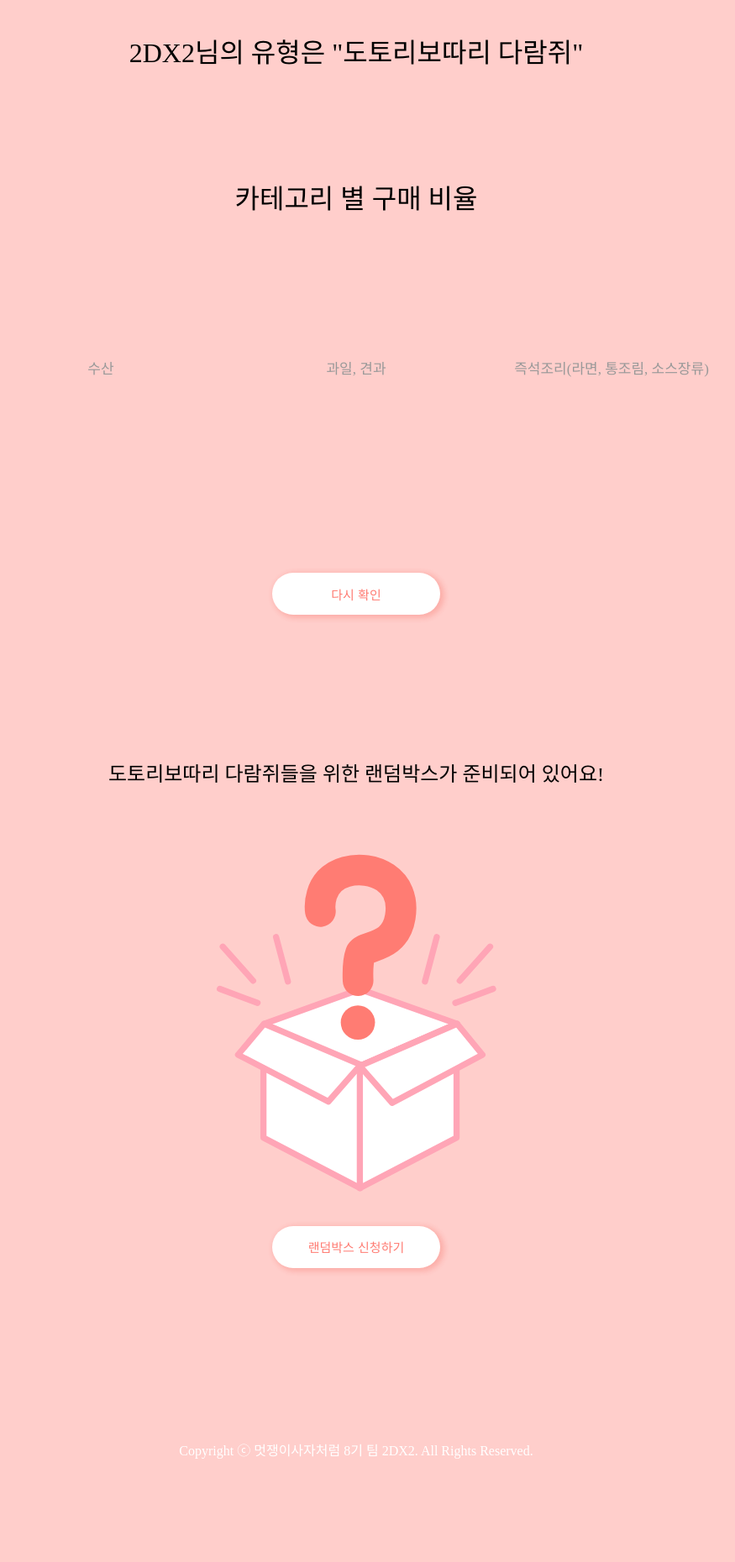
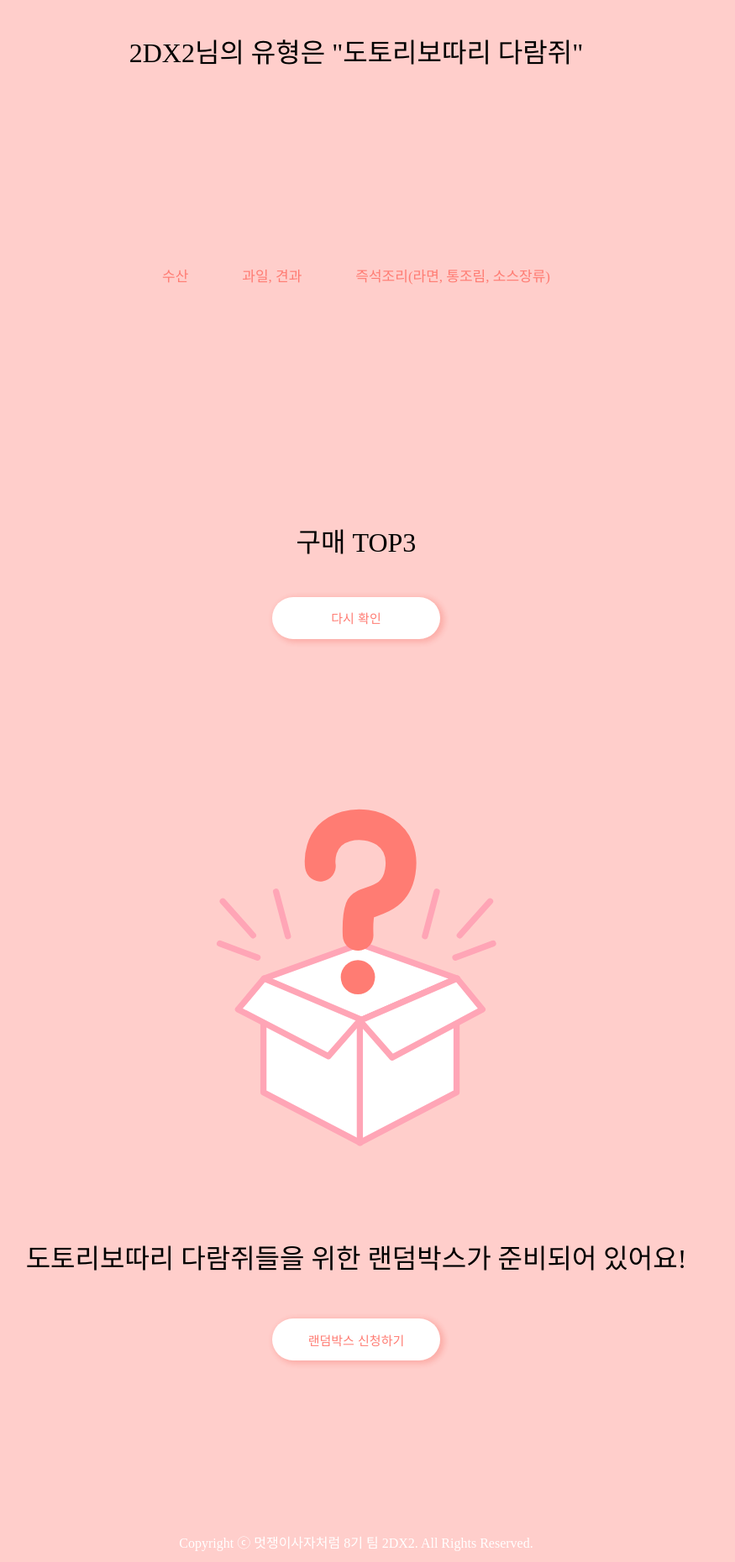
Before and after one commit to Kim-jisoo11/FinalCheckOn, a Django app: page /mypage/ in a window 1280 px wide. Shown: the part 655-2515 px from the top of the page at 84% size, without its empty margins (216-1091 px from the left). Before the commit the page ends 2392 px from the top, so only its background shows below. Run offline with Django 3.2, Linux system fonts and the light colour scheme; a user stored in the database is signed in; data comes from the database, SQL or seed files in the repository; some libraries are stand-ins or nearby versions; some web fonts are replaced.

Commit message:
디자인 최종 수정

```diff
--- a/checkonproject/shop/static/css/mypage.css
+++ b/checkonproject/shop/static/css/mypage.css
@@ -7,7 +7,7 @@ p{
 .title {
     font-size: 2rem;
     text-align: center;
-    margin: 0px 0px 10% 0px;
+    margin: 0px 0px 15% 0px;
 }
 
 .imgbox {
@@ -25,7 +25,7 @@ p{
 }
 
 .sub{
-    font-size: 1.5rem
+    font-size: 2rem
 }
 
 .preserve-3d {
@@ -77,8 +77,8 @@ p{
 .mybtn {
     color: rgb(255, 124, 115);
     background-color: #ffffff;
-    /* border: rgb(218, 41, 28) solid 1px; */
     padding: 10px;
+    margin-top: 1.5%;
     transition: all 0.1s ease;
     -webkit-transition: all 0.1s ease;
     -moz-transition: all 0.1s ease;
@@ -119,25 +119,30 @@ p{
     }
 }
 
+.subtitle {
+    font-size: 2rem;
+    text-align: center;
+    margin: 0px 0px 2% 0px;
+}
 
 .graph {
     text-align: center;
+    margin-bottom: 2%;
 }
 
 #circleBar {
-    margin-top: 10px;
-    /* margin-left: 5rem; */
+    margin: 10px 30px;
     text-align: center;
     display: inline-block;
 }
 
 
 #circleBar .round {
-    min-height: 255px;
+    min-height: 250px;
     margin-top: 30px;
     position: relative;
     margin-bottom: 20px;
-    width: 300px;
+    max-width: 400px;
 }
 
 #circleBar .round strong {
@@ -147,13 +152,13 @@ p{
     margin-top: -50px;
     transform: translate(-50%);
     font-size: 40px;
-    color: palevioletred;
+    color:rgb(255, 124, 115);
     font-weight: 100;
 }
 
 #circleBar span {
     display: block;
-    color: #999;
+    color: rgb(255, 124, 115);
     font-size: 17px;
     margin-top: 10px;
 }
@@ -167,12 +172,3 @@ p{
 section button:hover {
     background-color: #ff5c5c;
 }
-
-/* h5 {
-    font-family: 'S-CoreDream-5Medium';
-    color: rgb(255, 124, 115);
-    text-align: center;
-    margin: 5% 0 2% 0;
-    font-size: 3.5rem;
-}
-  */
--- a/checkonproject/shop/templates/mypage.html
+++ b/checkonproject/shop/templates/mypage.html
@@ -38,13 +38,10 @@
 
 <p class="title">{{user.username}}님의 유형은 "{{ title }}"</p>
 
-
-<p class="title">카테고리 별 구매 비율</p>
-
 <section class="graph">
     {% for key, value in print_category.items %}
     <section id="circleBar">
-            <div class="round" data-value="{{ value }}" data-size="200" data-thickness="12">
+            <div class="round" data-value="{{ value }}" data-size="250" data-thickness="18">
                 <strong></strong>
                 <span>
                     {{ key }}
@@ -53,6 +50,8 @@
     </section>
     {% endfor %}
 </section>
+
+<p class="subtitle">구매 TOP3</p>
 
 <button class="button_base mybtn" onClick="Circlle('.round');">다시 확인</button>
 
@@ -63,7 +62,7 @@
     function Circlle(el) {
         $(el).circleProgress({
             fill: {
-                color: '#ff5c5c'
+                color: 'rgb(255,255,255)'
             }
         }).on('circle-animation-progress', function (event, progress, stepValue) {
             $(this).find('strong').text(String(stepValue.toFixed(2)).substr(2) + '%');
@@ -81,10 +80,11 @@
 
     <br>
 
-    <p class="sub">{{ title }}들을 위한 랜덤박스가 준비되어 있어요!</p>
     <div class="youare">
         <img src="{% static 'img/box.svg' %}" width="40%" height="40%" alt="image">
     </div>
+    <br>
+    <p class="sub">{{ title }}들을 위한 랜덤박스가 준비되어 있어요!</p>
     <!-- 팝업 버튼-->
     <button class="button_base mybtn" type="submit" onclick="alertConfirm()">랜덤박스 신청하기</button>
 
```
